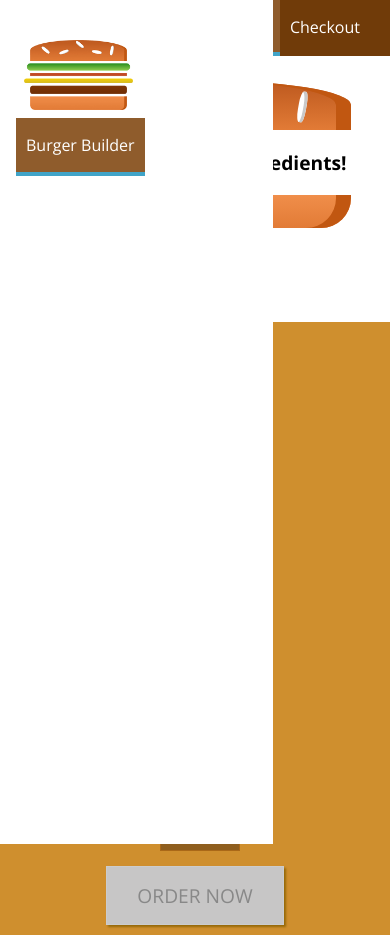
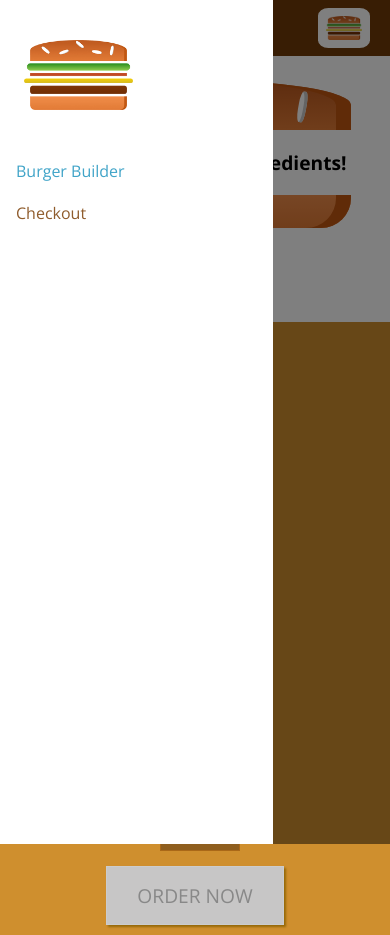
Before and after one commit to alexandramj92/burger-builder, a React app: page / in a window 390 px wide. Built offline with nearby package versions, Linux system fonts and the light colour scheme.

Commit message:
adjusted css for mobile added media queries for desktop and added functionality so that side drawer disappears when backdrop is clicked

```diff
--- a/src/components/Layout/Layout.js
+++ b/src/components/Layout/Layout.js
@@ -1,20 +1,34 @@
-import React from 'react';
+import React, {Component} from 'react';
 import Aux from '../../hoc/AuxFile';
 import Toolbar from '../Navigation/Toolbar/Toolbar';
 import SideDrawer from '../Navigation/SideDrawer/SideDrawer';
 import classes from './Layout.css';
 
-const layout = (props) => (
-<Aux>
+class Layout extends Component {
+    state = {
+        showSideDrawer: true
+    }
 
-    <Toolbar />
-    <SideDrawer />
-    <main className={classes.Content}>
-        {props.children}
-    </main>
+    sideDrawerClosedHandler = () => {
+        this.setState({showSideDrawer: false})
+    }
 
-</Aux>
-);
+    render () {
+
+        return (
+            <Aux>
+
+                <Toolbar />
+                <SideDrawer open={this.state.showSideDrawer} closed={this.sideDrawerClosedHandler} />
+                <main className={classes.Content}>
+                    {this.props.children}
+                </main>
+
+            </Aux>
+
+        )
+    }
+};
 
 
-export default layout;
+export default Layout;
--- a/src/components/Navigation/NavigationItem/NavigationItem.css
+++ b/src/components/Navigation/NavigationItem/NavigationItem.css
@@ -1,8 +1,33 @@
+.NavigationItem {
+    margin: 10px 0;
+    box-sizing: border-box;
+    display: block;
+    width: 100%;
+}
+
+.NavigationItem a {
+    color: #8F5C2C;
+    text-decoration: none;
+    width: 100%;
+    box-sizing: border-box;
+    display: block;
+}
+
+
+.NavigationItem a:hover,
+.NavigationItem a:active,
+.NavigationItem a.active {
+    color: #40A4C8;
+}
+
+
+@media (min-width: 500px) {
+
     .NavigationItem {
         margin: 0;
-    box-sizing: border-box;
         display: flex;
         height: 100%;
+        width: auto;
         align-items: center;
     }
 
@@ -12,8 +37,6 @@
         height: 100%;
         padding: 16px 10px;
         border-bottom: 4px solid transparent;
-    box-sizing: border-box;
-    display: block;
     }
 
 
@@ -24,3 +47,5 @@
         border-bottom: 4px solid #40A4C8;
         color: white;
     }
+
+}
--- a/src/components/Navigation/NavigationItems/NavigationItems.css
+++ b/src/components/Navigation/NavigationItems/NavigationItems.css
@@ -3,6 +3,14 @@
     padding: 0;
     list-style: none;
     display: flex;
+    flex-flow: column;
     align-items: center;
     height: 100%;
 }
+
+
+@media (min-width: 500px) {
+    .NavigationItems {
+        flex-flow: row ;
+    }
+}
--- a/src/components/Navigation/SideDrawer/SideDrawer.css
+++ b/src/components/Navigation/SideDrawer/SideDrawer.css
@@ -31,4 +31,5 @@
 
 .Logo {
     height: 11%;
+    margin-bottom: 32px;
 }
--- a/src/components/Navigation/SideDrawer/SideDrawer.js
+++ b/src/components/Navigation/SideDrawer/SideDrawer.js
@@ -3,10 +3,20 @@
 import NavigationItems from '../NavigationItems/NavigationItems';
 import classes from './SideDrawer.css';
 
+import Backdrop from '../../UI/Backdrop/Backdrop';
+import Aux from '../../../hoc/AuxFile';
+
 const sideDrawer = (props) => {
 
+    let attachedClasses = [classes.SideDrawer, classes.Close]
+    if(props.open) {
+        attachedClasses = [classes.SideDrawer, classes.Open];
+    }
+
     return (
-        <div className={classes.SideDrawer}>
+        <Aux>
+        <Backdrop show={props.open} clicked={props.closed} />
+        <div className={attachedClasses.join(' ')}>
         <div className={classes.Logo}>
           <Logo />
 
@@ -15,6 +25,7 @@
                 <NavigationItems />
             </nav>
         </div>
+        </Aux>
     );
 
 }
--- a/src/components/Navigation/Toolbar/Toolbar.css
+++ b/src/components/Navigation/Toolbar/Toolbar.css
@@ -22,3 +22,10 @@
 .Logo {
     height: 70%;
 }
+
+
+@media (max-width: 499px) {
+    .DesktopOnly {
+        display: none;
+    }
+}
--- a/src/components/Navigation/Toolbar/Toolbar.js
+++ b/src/components/Navigation/Toolbar/Toolbar.js
@@ -10,7 +10,7 @@
         <div className={classes.Logo}>
             <Logo />
         </div>
-        <nav>
+        <nav className={classes.DesktopOnly}>
             <NavigationItems />
         </nav>
     </header>
```
Lines whose indentation alone changed are shown as unchanged.
